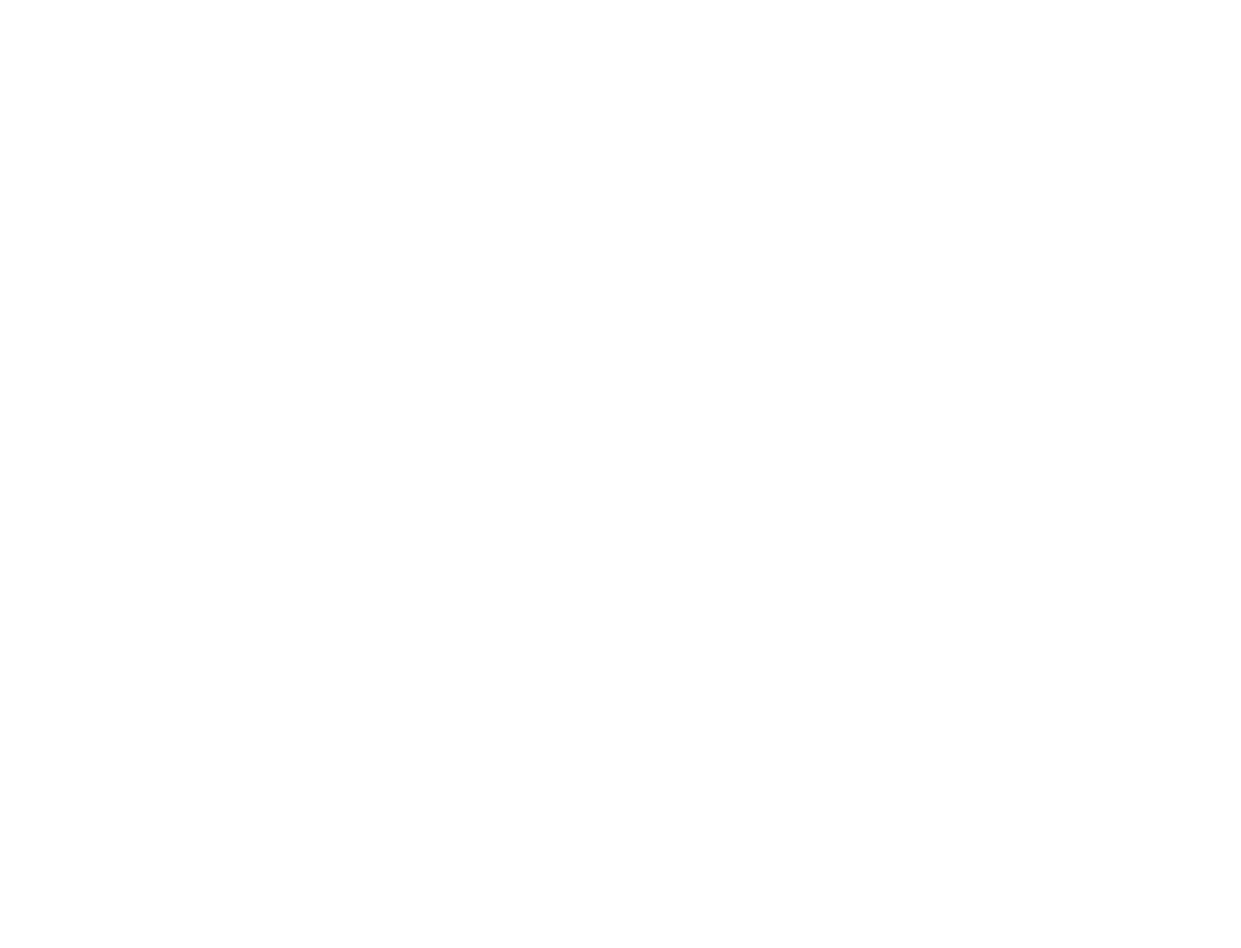
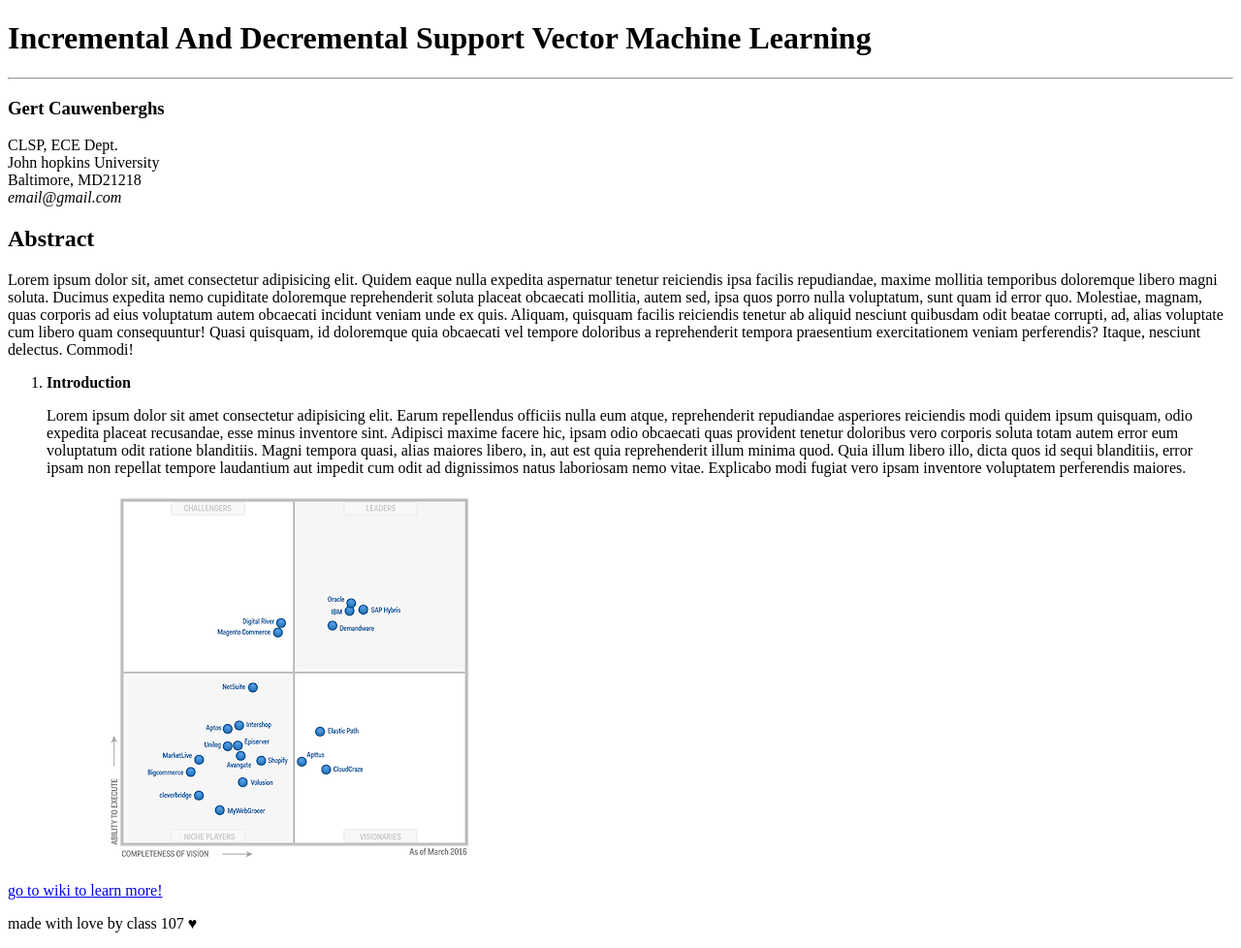
Before and after one commit to fcarrara24/paper-scientifico, a plain HTML site: page index.html in a window 1280 px wide. Shown: the whole page at 97% size. Before the commit the page ends 800 px from the top, so only its background shows below. Drawn offline with Linux system fonts and the light colour scheme.

Commit message:
ended index.html aand added photoes to the img folder

```diff
--- a/index.html
+++ b/index.html
@@ -6,6 +6,44 @@
     <title>Paper Scientifico</title>
 </head>
 <body>
+    <!-- init header -->
+    <header>
+        <!--titolo, hr, autore-->
+        <h1>Incremental And Decremental Support Vector Machine Learning</h1>
+        <hr>
+        <section>
+            <h3>Gert Cauwenberghs</h3>
+            <p>CLSP, ECE Dept. <br>
+                John hopkins University <br>
+                Baltimore, MD21218 <br>
+                <em>email@gmail.com</em>
+            </p>
+        </section>
+    </header>
+    <!-- end header -->
 
+    <!-- init main -->
+    <main>
+        <!--oggetto, li, footer-->
+        <section>
+            <h2>Abstract</h2>
+            <p>Lorem ipsum dolor sit, amet consectetur adipisicing elit. Quidem eaque nulla expedita aspernatur tenetur reiciendis ipsa facilis repudiandae, maxime mollitia temporibus doloremque libero magni soluta. Ducimus expedita nemo cupiditate doloremque reprehenderit soluta placeat obcaecati mollitia, autem sed, ipsa quos porro nulla voluptatum, sunt quam id error quo. Molestiae, magnam, quas corporis ad eius voluptatum autem obcaecati incidunt veniam unde ex quis. Aliquam, quisquam facilis reiciendis tenetur ab aliquid nesciunt quibusdam odit beatae corrupti, ad, alias voluptate cum libero quam consequuntur! Quasi quisquam, id doloremque quia obcaecati vel tempore doloribus a reprehenderit tempora praesentium exercitationem veniam perferendis? Itaque, nesciunt delectus. Commodi!</p>
+            <ol>
+                <li><strong>Introduction</strong>
+                    <p>Lorem ipsum dolor sit amet consectetur adipisicing elit. Earum repellendus officiis nulla eum atque, reprehenderit repudiandae asperiores reiciendis modi quidem ipsum quisquam, odio expedita placeat recusandae, esse minus inventore sint. Adipisci maxime facere hic, ipsam odio obcaecati quas provident tenetur doloribus vero corporis soluta totam autem error eum voluptatum odit ratione blanditiis. Magni tempora quasi, alias maiores libero, in, aut est quia reprehenderit illum minima quod. Quia illum libero illo, dicta quos id sequi blanditiis, error ipsam non repellat tempore laudantium aut impedit cum odit ad dignissimos natus laboriosam nemo vitae. Explicabo modi fugiat vero ipsam inventore voluptatem perferendis maiores.</p>
+                    <img src="img/analysis.png" alt="">
+                </li>
+            </ol>
+        </section>
+    </main>
+    <!-- end main -->
+
+    <!-- init footer-->
+    <footer>
+        <!--link-->
+        <a href="https://en.wikipedia.org/wiki/Support_vector_machine">go to wiki to learn more!</a>
+        <p>made with love by class 107 &hearts;</p>
+    </footer>
+    <!-- end footer -->
 </body>
 </html>
```
Also changed, not shown: img/analysis.png (added).
